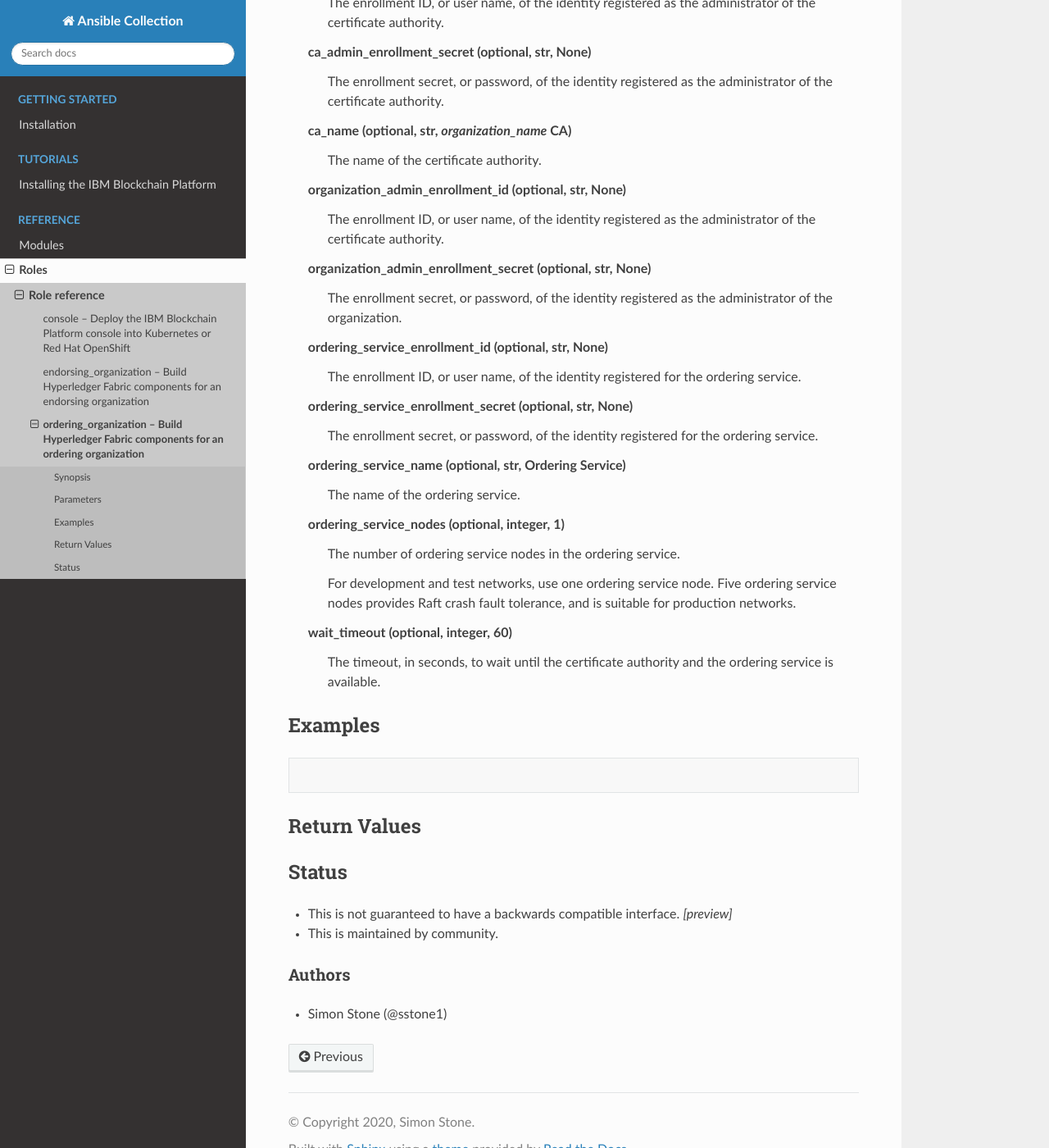
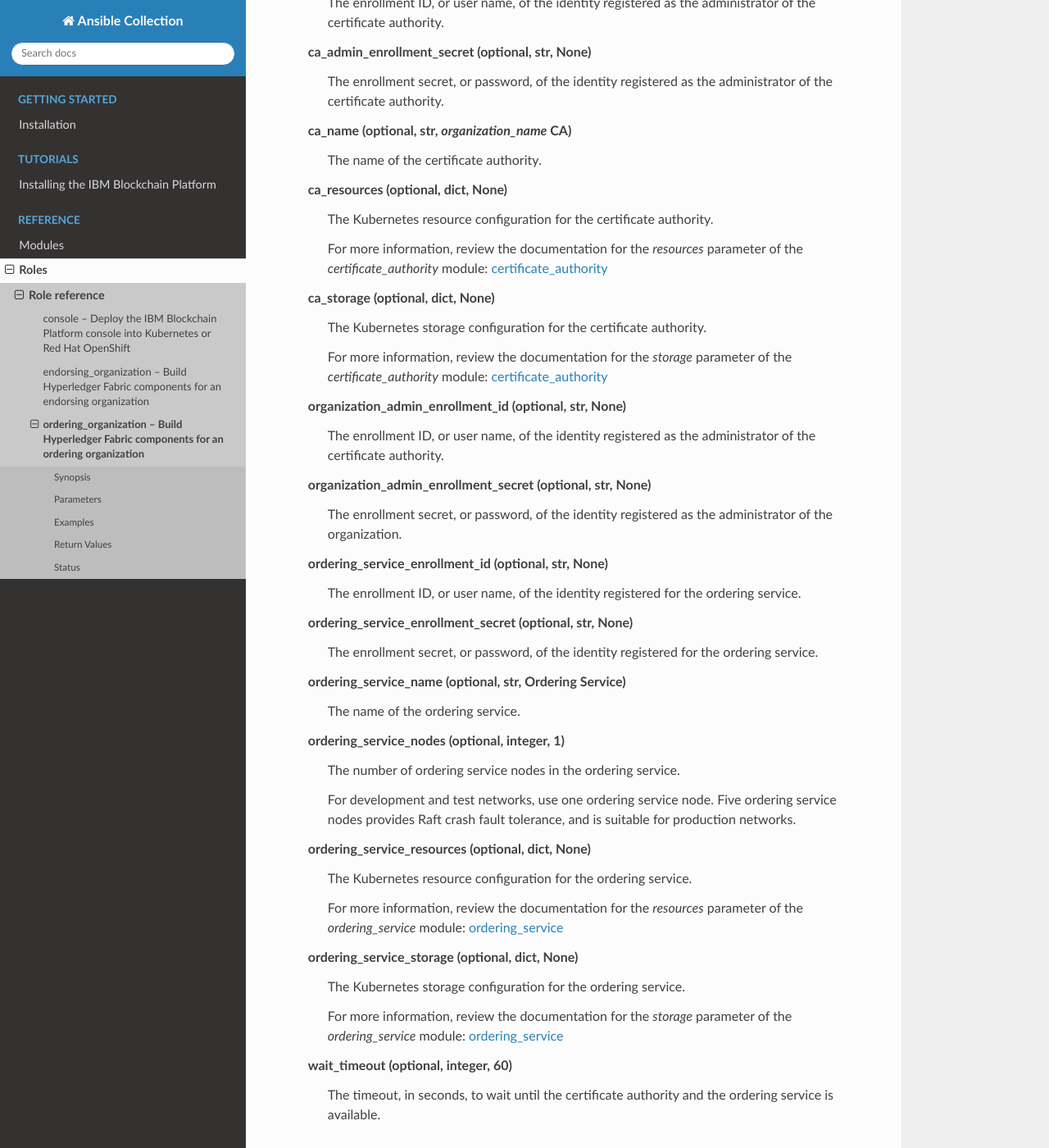
Before and after one commit to IBM-Blockchain/ansible-collection, a Sphinx documentation site: the page built from docs/source/roles/ordering_organization.rst, in a window 1280 px wide and 1400 px high, scrolled down 1607 px. Shown: the whole window at 82% size. Built offline with Sphinx 7.4.7 and the Read the Docs theme 2.0.0, drawn with Linux system fonts in a browser that asks for light colours.

Commit message:
Expose certificate authority, peer, and ordering service resources/storage through roles (resolves #211)
Signed-off-by: Simon Stone <sstone1@uk.ibm.com>

```diff
--- a/docs/source/roles/ordering_organization.rst
+++ b/docs/source/roles/ordering_organization.rst
@@ -67,6 +67,16 @@ Parameters
   ca_name (optional, str, *organization_name* CA)
     The name of the certificate authority.
 
+  ca_resources (optional, dict, None)
+    The Kubernetes resource configuration for the certificate authority.
+
+    For more information, review the documentation for the *resources* parameter of the *certificate_authority* module: `certificate_authority <../modules/certificate_authority.html>`_
+
+  ca_storage (optional, dict, None)
+    The Kubernetes storage configuration for the certificate authority.
+
+    For more information, review the documentation for the *storage* parameter of the *certificate_authority* module: `certificate_authority <../modules/certificate_authority.html>`_
+
   organization_admin_enrollment_id (optional, str, None)
     The enrollment ID, or user name, of the identity registered as the administrator of the certificate authority.
 
@@ -86,6 +96,16 @@ Parameters
     The number of ordering service nodes in the ordering service.
 
     For development and test networks, use one ordering service node. Five ordering service nodes provides Raft crash fault tolerance, and is suitable for production networks.
+
+  ordering_service_resources (optional, dict, None)
+    The Kubernetes resource configuration for the ordering service.
+
+    For more information, review the documentation for the *resources* parameter of the *ordering_service* module: `ordering_service <../modules/ordering_service.html>`_
+
+  ordering_service_storage (optional, dict, None)
+    The Kubernetes storage configuration for the ordering service.
+
+    For more information, review the documentation for the *storage* parameter of the *ordering_service* module: `ordering_service <../modules/ordering_service.html>`_
 
   wait_timeout (optional, integer, 60)
     The timeout, in seconds, to wait until the certificate authority and the ordering service is available.
--- a/galaxy.yml
+++ b/galaxy.yml
@@ -4,7 +4,7 @@
 ---
 namespace: ibm
 name: blockchain_platform
-version: 0.0.17
+version: 0.0.18
 readme: README.md
 authors:
   - Simon Stone
```
Also changed, not shown: docs/source/roles/endorsing_organization.rst (+20 -0 lines), 4 other files.
